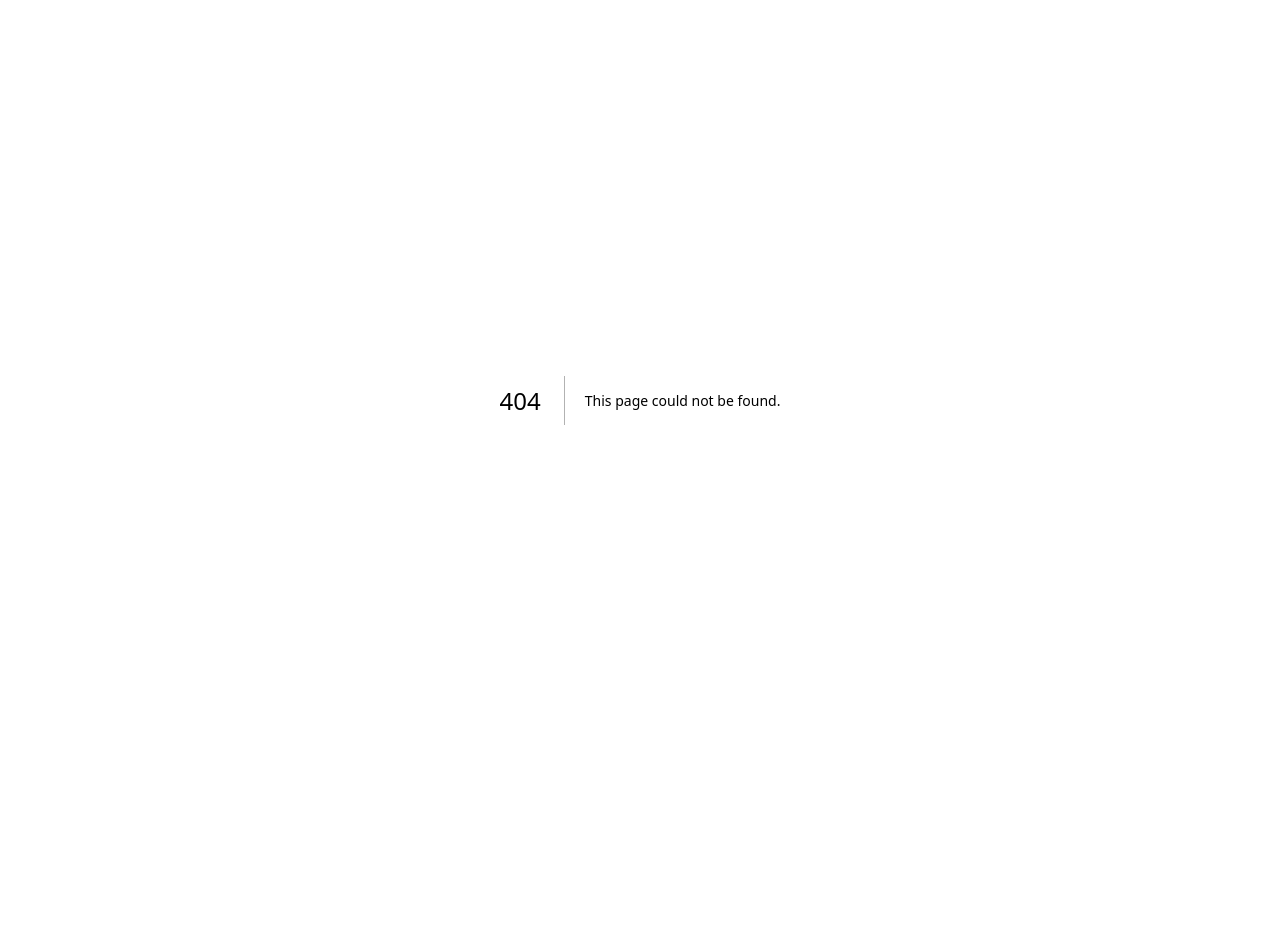
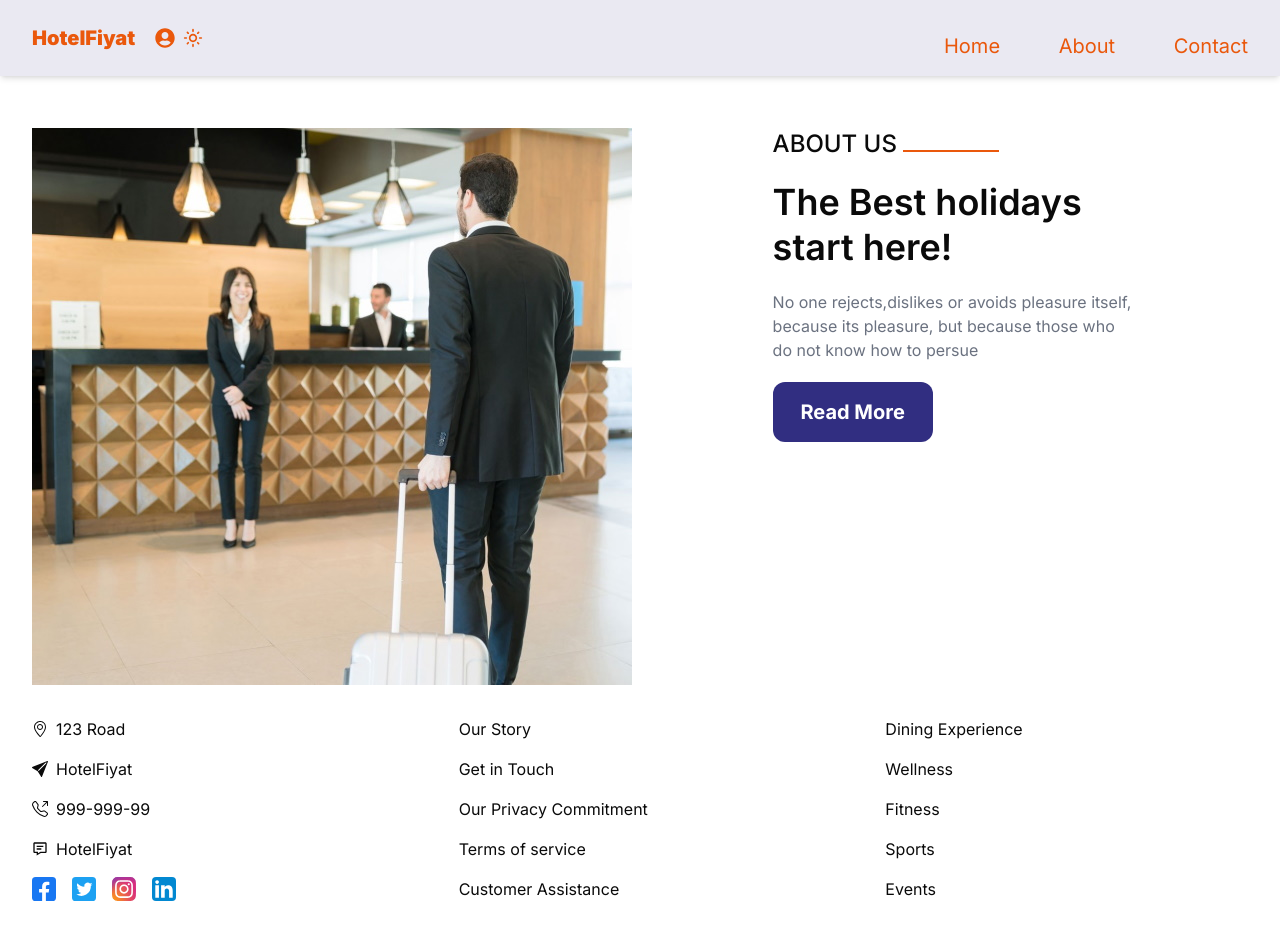
Before and after one commit to yusufie/otelfiyat, a Next.js app: page /about in a window 1280 px wide. Before the commit this address had no page. Before the commit the page ends 800 px from the top, so only its background shows below. Built offline with nearby package versions, Linux system fonts and the light colour scheme.

Commit message:
feature: about page and component

```diff
--- /dev/null
+++ b/app/about/page.tsx
@@ -0,0 +1,43 @@
+import Layout from "@/components/Layout/Layout"
+import Image from "next/image"
+
+function AboutPage() {
+  return (
+    <Layout>
+          <section className="container flex flex-col md:flex-row gap-4 mx-auto mt-32">
+
+            <div className={ `sm:basis-3/2 md:basis-1/2` }>
+              <Image className="" src="/images/hotel-customer.jpg" alt="customer" width={600} height={557} />
+            </div>
+
+            <div className={ `mr-auto md:mx-auto` }>
+
+                <h4 className={ `text-2xl font-medium` }>ABOUT US <span className={ `border-b-2 inline-block border-orange-600 h-1 w-24` }></span></h4>
+
+                <h1 className={ `text-4xl my-5 leading-[45px] font-semibold` }>The Best holidays
+                    <br />
+                    start here!
+                </h1>
+
+                <p className={ `text-gray-500` }>No one rejects,dislikes or avoids pleasure itself,
+                    <br />
+                    because its pleasure, but because those who
+                    <br />
+                    do not know how to persue
+                </p>
+
+                <div className={ `my-5` }>
+                <button
+                  className='bg-indigo-900 inline-block text-center w-40 py-4 rounded-xl text-white text-xl font-bold hover:-translate-y-2 hover:shadow-lg transition-all duration-500'
+                >
+                    Read More
+                  </button>
+                </div>
+
+            </div>
+        </section>
+    </Layout>
+  )
+}
+
+export default AboutPage
--- /dev/null
+++ b/app/contact/page.tsx
@@ -0,0 +1,13 @@
+import Layout from "@/components/Layout/Layout"
+
+function ContactPage() {
+  return (
+    <Layout>
+        <section>
+          CONTACT
+        </section>
+    </Layout>
+  )
+}
+
+export default ContactPage
--- a/app/rooms/[slug]/page.tsx
+++ b/app/rooms/[slug]/page.tsx
@@ -1,101 +1,13 @@
-'use client';
-import { useParams } from 'next/navigation';
-import roomsData from "@/lib/rooms.json";
-import Image from 'next/image';
 import Layout from '@/components/Layout/Layout';
-import { MdOutlineCleaningServices } from 'react-icons/md';
-import { LiaFireExtinguisherSolid } from 'react-icons/lia';
-import { AiOutlineMedicineBox } from 'react-icons/ai';
-import { GiSmokeBomb } from 'react-icons/gi';
-import { Room } from '@/models/room';
+import RoomDetails from '@/components/Details/Details';
 
-import HotelPhotoGallery from '@/components/HotelPhotoGallery/HotelPhotoGallery';
-
-const RoomDetails = () => {
-
-  const { slug } = useParams();
-
-  const room = roomsData?.find((room: Room) => room.slug === slug);
+function DetailsPage() {
 
   return (
      <Layout>
-      <HotelPhotoGallery photos={room?.images || []} />
-
-      <div className='container mx-auto mt-20'>
-        <div className='md:grid md:grid-cols-12 gap-10 px-3'>
-          <div className='md:col-span-8 md:w-full'>
-            <div>
-              <h2 className='font-bold text-left text-lg md:text-2xl'>
-                {room?.name} ({room?.dimension})
-              </h2>
-               <div className='flex my-11'>
-                {room?.offeredAmenities?.map((amenity: any) => (
-                  <div
-                    key={amenity._key}
-                    className='md:w-44 w-fit text-center px-2 md:px-0 h-20 md:h-40 mr-3 bg-[#eff0f2] dark:bg-gray-800 rounded-lg grid place-content-center'
-                  >
-                    <Image src={amenity.icon} width={32} height={32} alt={amenity.amenity}
-                      className='mx-auto'
-                    />
-                    <p className='text-xs md:text-base pt-3'>
-                      {amenity.amenity}
-                    </p>
-                  </div>
-                ))}
-              </div>
-              <div className='mb-11'>
-                <h2 className='font-bold text-3xl mb-2'>Description</h2>
-                <p>{room?.description}</p>
-              </div>
-              <div className='mb-11'>
-                <h2 className='font-bold text-3xl mb-2'>Offered Amenities</h2>
-                 <div className='grid grid-cols-2'>
-                  {room?.offeredAmenities?.map((amenity: any) => (
-                    <div
-                      key={amenity._key}
-                      className='flex items-center md:my-0 my-1'
-                    >
-                      <Image src={amenity.icon} width={24} height={24} alt={amenity.amenity} />
-                      <p className='text-xs md:text-base ml-2'>
-                        {amenity.amenity}
-                      </p>
-                    </div>
-                  ))}
-                </div>
-              </div>
-              <div className='mb-11'>
-                <h2 className='font-bold text-3xl mb-2'>Safety And Hygiene</h2>
-                <div className='grid grid-cols-2'>
-                  <div className='flex items-center my-1 md:my-0'>
-                    <MdOutlineCleaningServices />
-                    <p className='ml-2 md:text-base text-xs'>Daily Cleaning</p>
-                  </div>
-                  <div className='flex items-center my-1 md:my-0'>
-                    <LiaFireExtinguisherSolid />
-                    <p className='ml-2 md:text-base text-xs'>
-                      Fire Extinguishers
-                    </p>
-                  </div>
-                  <div className='flex items-center my-1 md:my-0'>
-                    <AiOutlineMedicineBox />
-                    <p className='ml-2 md:text-base text-xs'>
-                      Disinfections and Sterilizations
-                    </p>
-                  </div>
-                  <div className='flex items-center my-1 md:my-0'>
-                    <GiSmokeBomb />
-                    <p className='ml-2 md:text-base text-xs'>Smoke Detectors</p>
-                  </div>
-                </div>
-              </div>
-
-            </div>
-          </div>
-
-        </div>
-      </div>
+      <RoomDetails />
     </Layout>
   );
 };
 
-export default RoomDetails;
+export default DetailsPage;
--- /dev/null
+++ b/components/Details/Details.tsx
@@ -0,0 +1,108 @@
+"use client";
+import { useParams } from "next/navigation";
+import roomsData from "@/lib/rooms.json";
+import Image from "next/image";
+
+import { MdOutlineCleaningServices } from "react-icons/md";
+import { LiaFireExtinguisherSolid } from "react-icons/lia";
+import { AiOutlineMedicineBox } from "react-icons/ai";
+import { GiSmokeBomb } from "react-icons/gi";
+import { Room } from "@/models/room";
+
+import HotelPhotoGallery from "@/components/HotelPhotoGallery/HotelPhotoGallery";
+
+const RoomDetails: React.FC = () => {
+
+  const { slug } = useParams();
+
+  const room = roomsData?.find((room: Room) => room.slug === slug);
+
+  return (
+    <>
+      <HotelPhotoGallery photos={room?.images || []} />
+
+      <div className="container mx-auto mt-20">
+        <div className="md:grid md:grid-cols-12 gap-10 px-3">
+          <div className="md:col-span-8 md:w-full">
+            <div>
+              <h2 className="font-bold text-left text-lg md:text-2xl">
+                {room?.name} ({room?.dimension})
+              </h2>
+              <div className="flex my-11">
+                {room?.offeredAmenities?.map((amenity: any) => (
+                  <div
+                    key={amenity._key}
+                    className="md:w-44 w-fit text-center px-2 md:px-0 h-20 md:h-40 mr-3 bg-[#eff0f2] dark:bg-gray-800 rounded-lg grid place-content-center"
+                  >
+                    <Image
+                      src={amenity.icon}
+                      width={32}
+                      height={32}
+                      alt={amenity.amenity}
+                      className="mx-auto"
+                    />
+                    <p className="text-xs md:text-base pt-3">
+                      {amenity.amenity}
+                    </p>
+                  </div>
+                ))}
+              </div>
+              <div className="mb-11">
+                <h2 className="font-bold text-3xl mb-2">Description</h2>
+                <p>{room?.description}</p>
+              </div>
+              <div className="mb-11">
+                <h2 className="font-bold text-3xl mb-2">Offered Amenities</h2>
+                <div className="grid grid-cols-2">
+                  {room?.offeredAmenities?.map((amenity: any) => (
+                    <div
+                      key={amenity._key}
+                      className="flex items-center md:my-0 my-1"
+                    >
+                      <Image
+                        src={amenity.icon}
+                        width={24}
+                        height={24}
+                        alt={amenity.amenity}
+                      />
+                      <p className="text-xs md:text-base ml-2">
+                        {amenity.amenity}
+                      </p>
+                    </div>
+                  ))}
+                </div>
+              </div>
+              <div className="mb-11">
+                <h2 className="font-bold text-3xl mb-2">Safety And Hygiene</h2>
+                <div className="grid grid-cols-2">
+                  <div className="flex items-center my-1 md:my-0">
+                    <MdOutlineCleaningServices />
+                    <p className="ml-2 md:text-base text-xs">Daily Cleaning</p>
+                  </div>
+                  <div className="flex items-center my-1 md:my-0">
+                    <LiaFireExtinguisherSolid />
+                    <p className="ml-2 md:text-base text-xs">
+                      Fire Extinguishers
+                    </p>
+                  </div>
+                  <div className="flex items-center my-1 md:my-0">
+                    <AiOutlineMedicineBox />
+                    <p className="ml-2 md:text-base text-xs">
+                      Disinfections and Sterilizations
+                    </p>
+                  </div>
+                  <div className="flex items-center my-1 md:my-0">
+                    <GiSmokeBomb />
+                    <p className="ml-2 md:text-base text-xs">Smoke Detectors</p>
+                  </div>
+                </div>
+              </div>
+            </div>
+          </div>
+        </div>
+      </div>
+    </>
+  );
+};
+
+export default RoomDetails;
--- a/components/Header/Header.tsx
+++ b/components/Header/Header.tsx
@@ -27,9 +27,9 @@ const Header = () => {
         <li className='hover:-translate-y-2 duration-500 transition-all'>
           <Link href='/'>Home</Link>
         </li>
-        <li className='hover:-translate-y-2 duration-500 transition-all'>
+{/*         <li className='hover:-translate-y-2 duration-500 transition-all'>
           <Link href='/rooms'>Rooms</Link>
-        </li>
+        </li> */}
         <li className='hover:-translate-y-2 duration-500 transition-all'>
           <Link href='/about'>About</Link>
         </li>
```
Also changed, not shown: public/images/hotel-customer.jpg (added).
